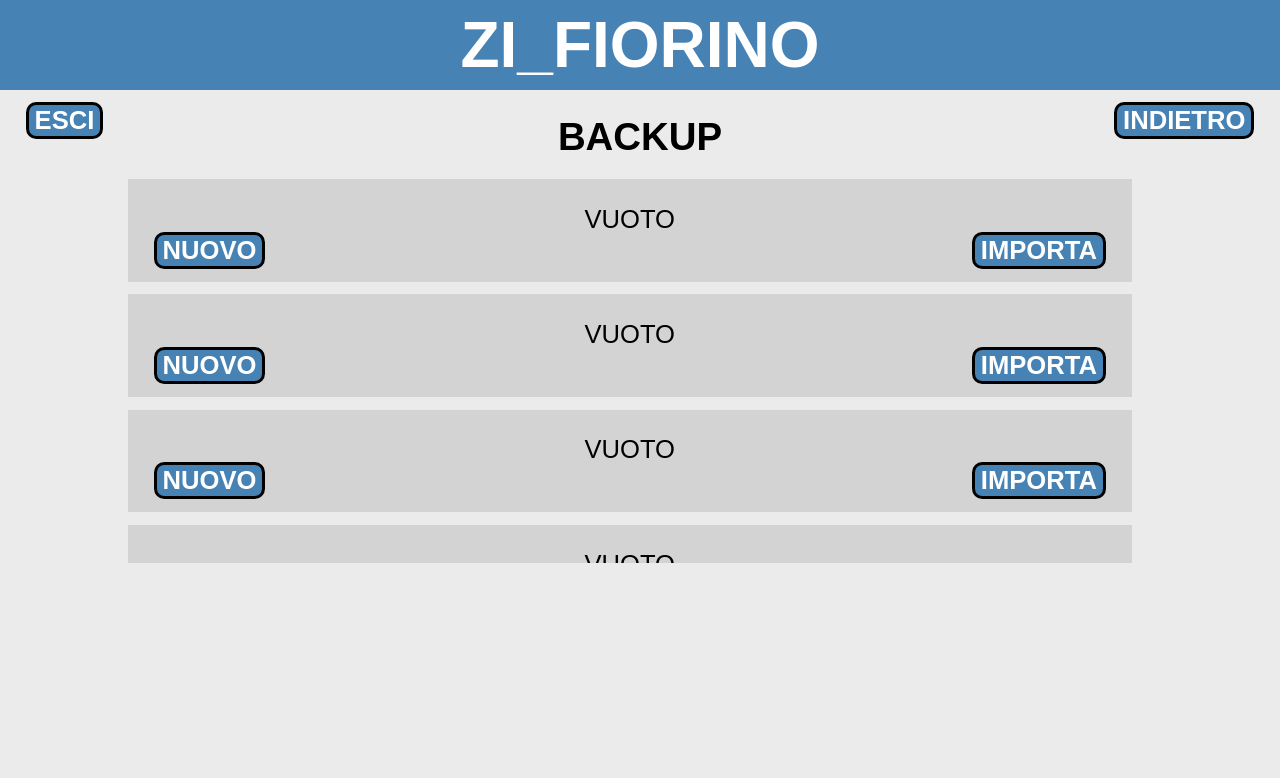
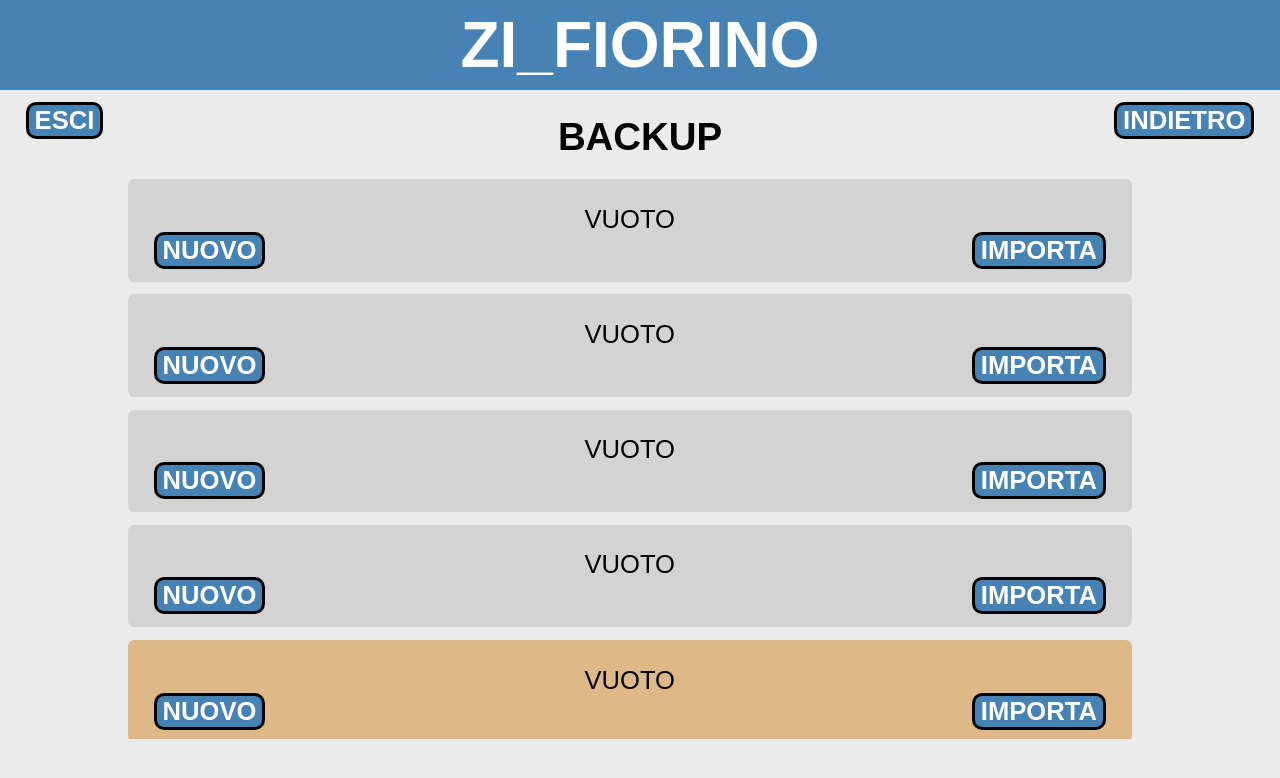
Before and after one commit to yolly98/Zi_Fiorino_Web, a PHP site: page /php/backup.php in a window 1280 px wide. Shown: the top 778 px of the page. Run offline with PHP 8.4, Linux system fonts and the light colour scheme; the visitor is signed in with stand-in values (Sample User, id 1); data that the repository does not hold is empty.

Commit message:
changed style to backups

```diff
--- a/style/backup.css
+++ b/style/backup.css
@@ -32,8 +32,12 @@ body{
         transform: translateX(-50%);
         width: 80vw;
         top: 14vw;
-        height: 30vw;
+        height: 70vh;
         overflow: auto;
+    }
+
+    #B5{
+        background-color: burlywood;
     }
 
     .backup{
@@ -42,6 +46,7 @@ body{
         margin-bottom:1vw;
         height: 8vw;
         background-color:lightgrey;
+        border-radius: 0.5vw;
     }
 
     .lB{
@@ -92,6 +97,10 @@ body{
         top:27vh;
     }
 
+    #B5{
+        background-color: burlywood;
+    }
+
     #backupList{
         position: absolute;
         left: 50%;
@@ -108,6 +117,7 @@ body{
         margin-bottom:3vh;
         height: 12vh;
         background-color:lightgrey;
+        border-radius: 0.5vw;
     }
 
     .lB{
```
